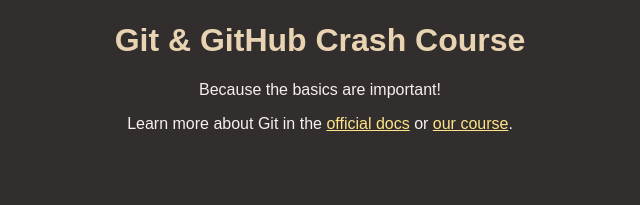
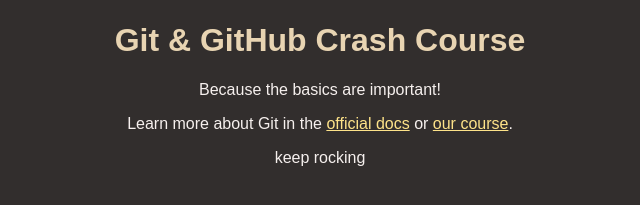
Before and after one commit to mohititarch/mm_git_learning2, a plain HTML site: page index.html in a window 1280 px wide. Shown: the part 147-352 px from the top of the page, without its empty margins (320-960 px from the left). Drawn offline with Linux system fonts and the light colour scheme.

Commit message:
added rocking

```diff
--- a/index.html
+++ b/index.html
@@ -19,6 +19,7 @@
         <a href="https://git-scm.com/book/en/v2">official docs</a> or
         <a href="https://acad.link/git">our course</a>.
       </p>
+      <p> keep rocking</p>
     </main>
   </body>
 </html>
```
